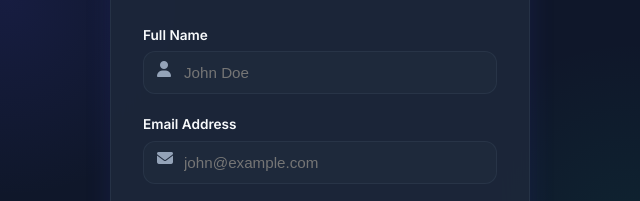
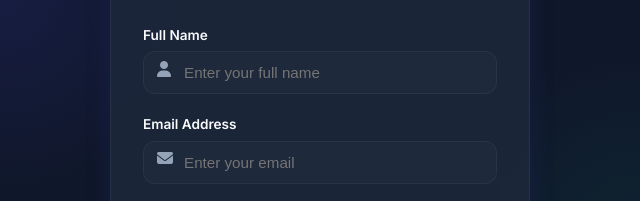
Before and after one commit to santanusahoo18/sgpa-calculator, a plain HTML site: page frontend/register.html in a window 1280 px wide. Shown: the part 281-482 px from the top of the page, 320-960 px from the left. Drawn offline with Linux system fonts and the light colour scheme.

Commit message:
Updated project

```diff
--- a/frontend/register.html
+++ b/frontend/register.html
@@ -210,12 +210,12 @@
         <div class="form-group">
           <label for="name">Full Name</label>
           <i class="fa-solid fa-user input-icon"></i>
-          <input type="text" id="name" required placeholder="John Doe">
+          <input type="text" id="name" required placeholder="Enter your full name">
         </div>
         <div class="form-group">
           <label for="email">Email Address</label>
           <i class="fa-solid fa-envelope input-icon"></i>
-          <input type="email" id="email" required placeholder="john@example.com">
+          <input type="email" id="email" required placeholder="Enter your email">
         </div>
         <div class="form-group">
           <label for="password">Password</label>
```
Also changed, not shown: frontend/forgot-password.html (+1 -1 lines), frontend/login.html (+1 -1 lines).
